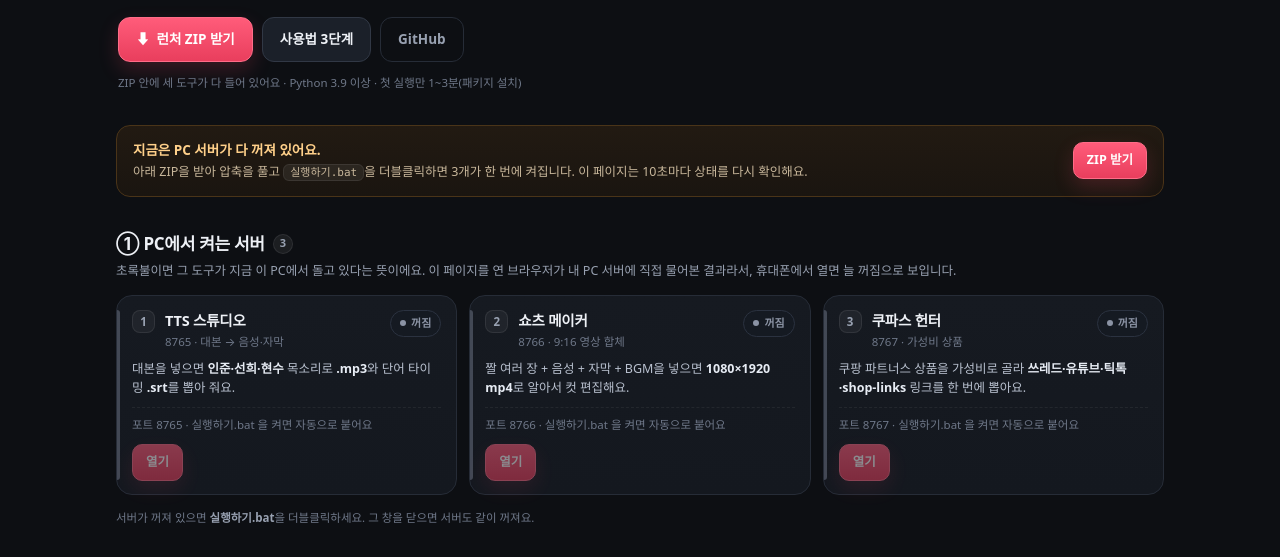
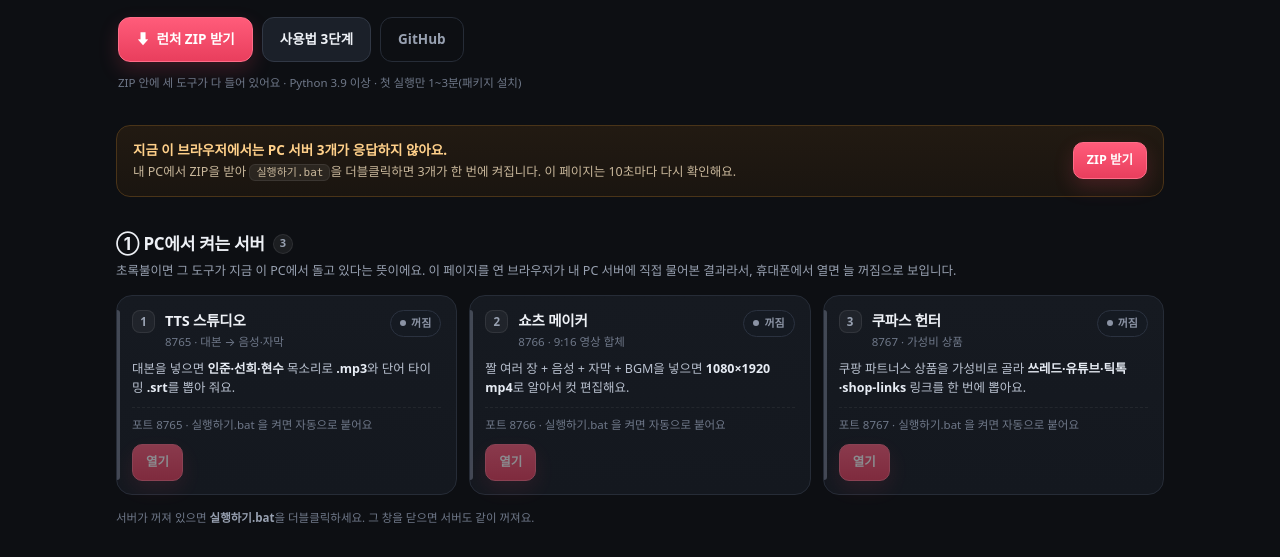
Before and after one commit to anchirong9-arch/studio-launcher, a plain HTML site: page index.html in a window 1280 px wide. Shown: the part 235-792 px from the top of the page. Drawn offline with Linux system fonts and the light colour scheme; no server answers.

Commit message:
copy: 상태 배너 문구 정확하게

```diff
--- a/index.html
+++ b/index.html
@@ -53,8 +53,8 @@
   <!-- ── 서버가 하나도 안 켜져 있을 때 ── -->
   <section class="banner" id="offlineBanner" hidden>
     <div class="banner-txt">
-      <b>지금은 PC 서버가 다 꺼져 있어요.</b>
-      <span>아래 ZIP을 받아 압축을 풀고 <code>실행하기.bat</code>을 더블클릭하면 3개가 한 번에 켜집니다. 이 페이지는 10초마다 상태를 다시 확인해요.</span>
+      <b>지금 이 브라우저에서는 PC 서버 3개가 응답하지 않아요.</b>
+      <span>내 PC에서 ZIP을 받아 <code>실행하기.bat</code>을 더블클릭하면 3개가 한 번에 켜집니다. 이 페이지는 10초마다 다시 확인해요.</span>
     </div>
     <a class="btn sm primary" href="https://github.com/anchirong9-arch/studio-launcher/releases/latest/download/studio-launcher.zip">ZIP 받기</a>
   </section>
```
